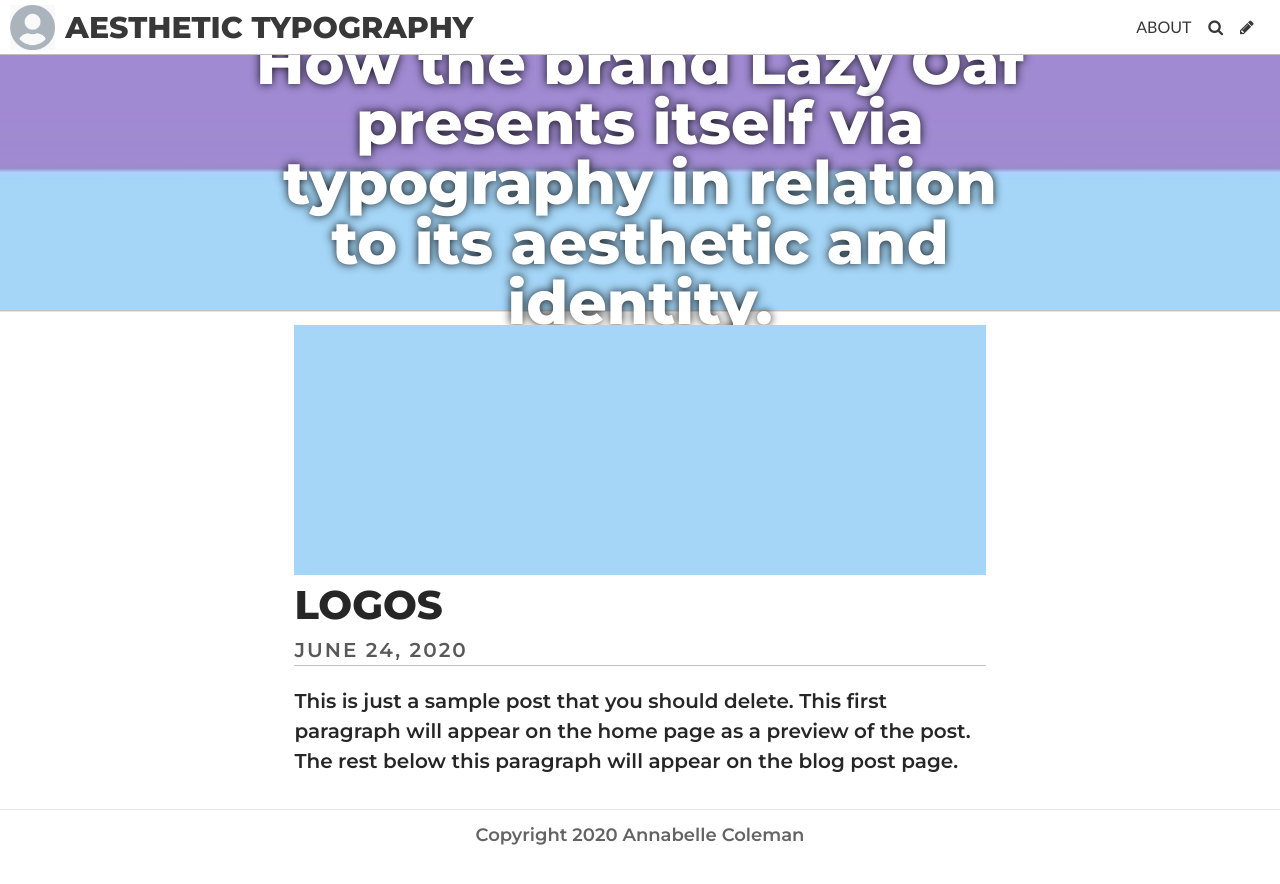
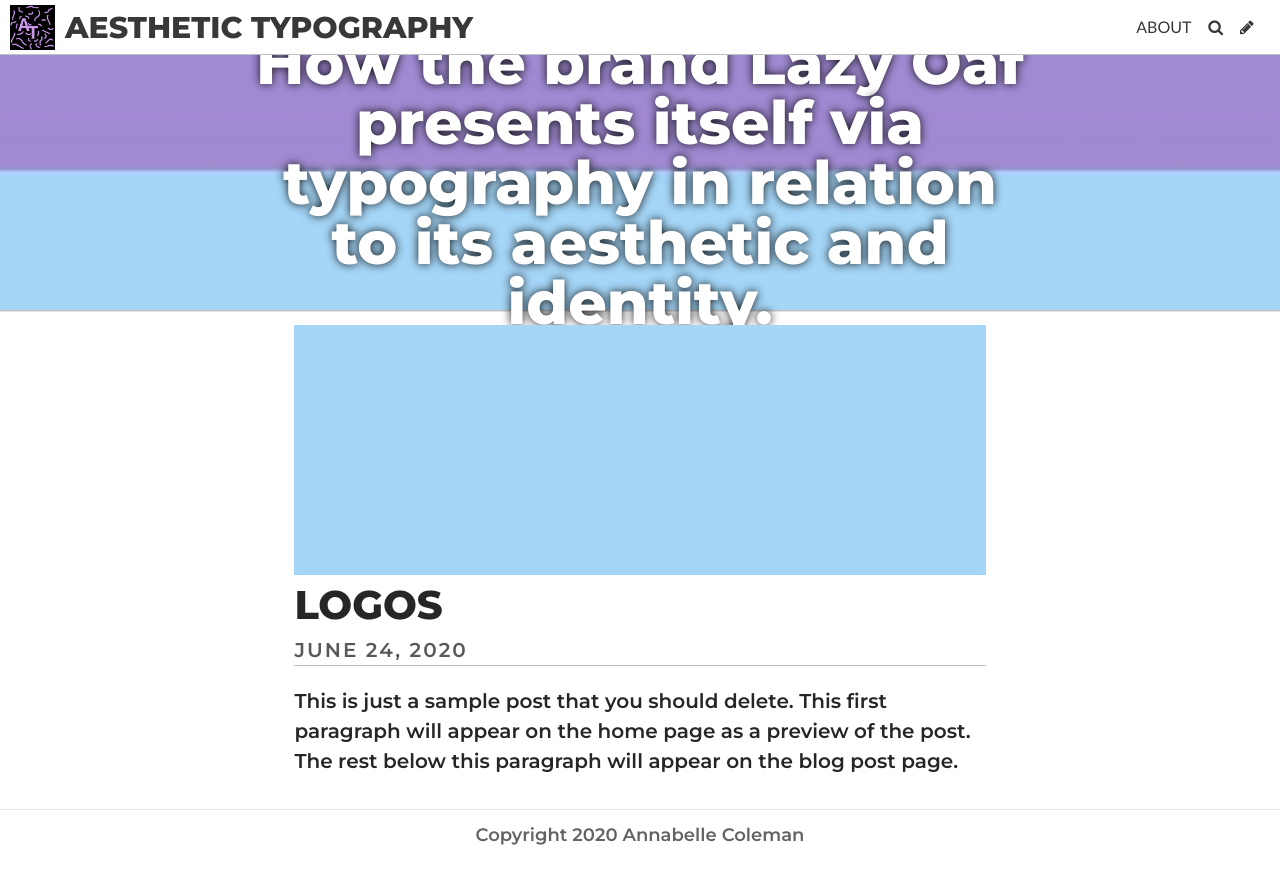
Before and after one commit to annabelle-coleman/typographydesign, a Jekyll site: the page built from index.html, in a window 1280 px wide. Shown: the top 884 px of the page. Built offline with Jekyll 4.4.1, drawn with Linux system fonts in a browser that asks for light colours; some web fonts are replaced; the list of posts is cut into pages by our own code.

Commit message:
Update Settings “general”

```diff
--- a/_data/settings.yml
+++ b/_data/settings.yml
@@ -6,7 +6,7 @@
 footer_text: Copyright 2020 Annabelle Coleman
 header_feature_image: ../uploads/dualbackground.jpg
 bannerheight: 20vmax
-logo: /uploads/logo.jpg
+logo: ../uploads/logo-idea-1.png
 favicon: /uploads/favicon.ico
 gridlayout: false
 fixednavbar: true
```
Also changed, not shown: uploads/logo-idea-1.png (added).
